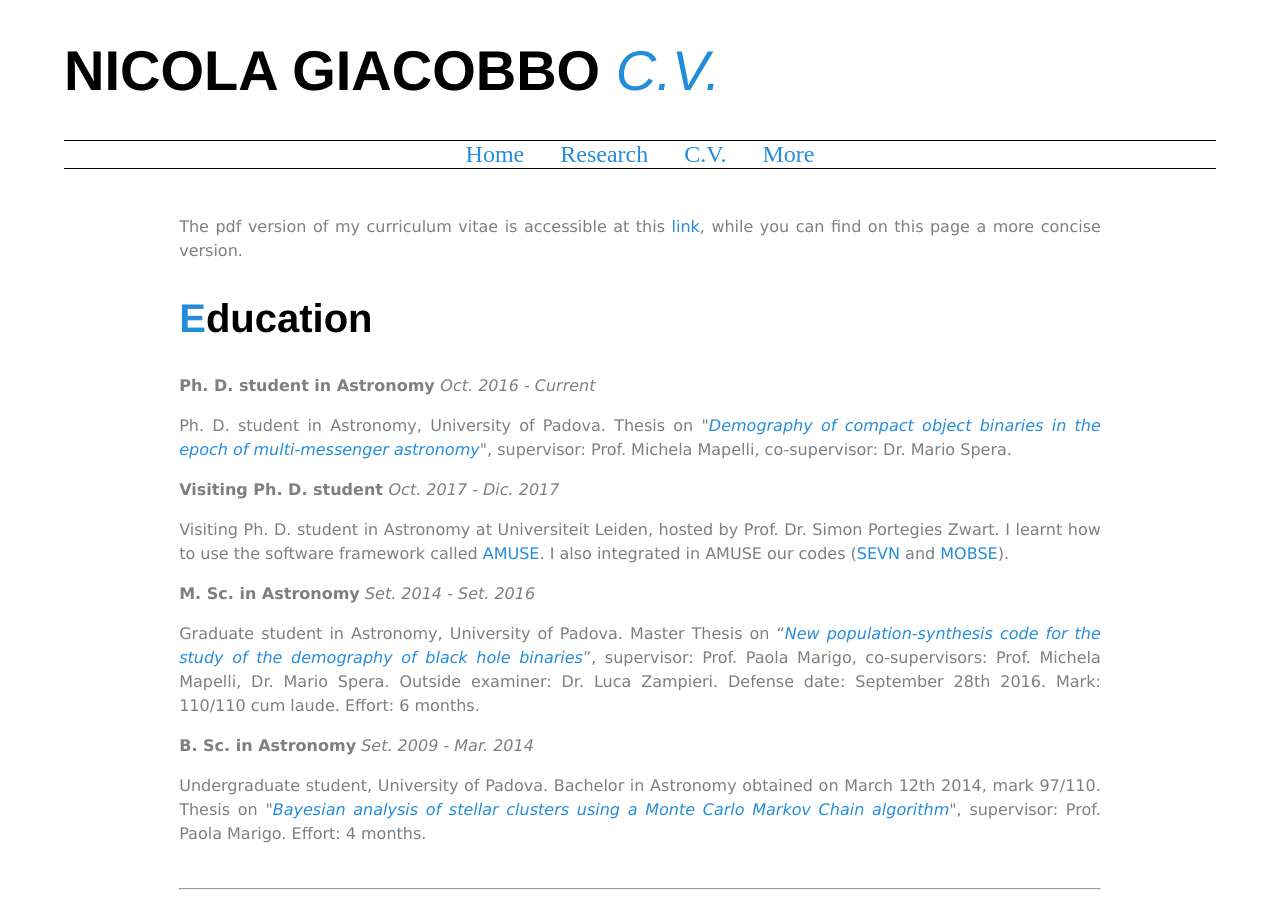
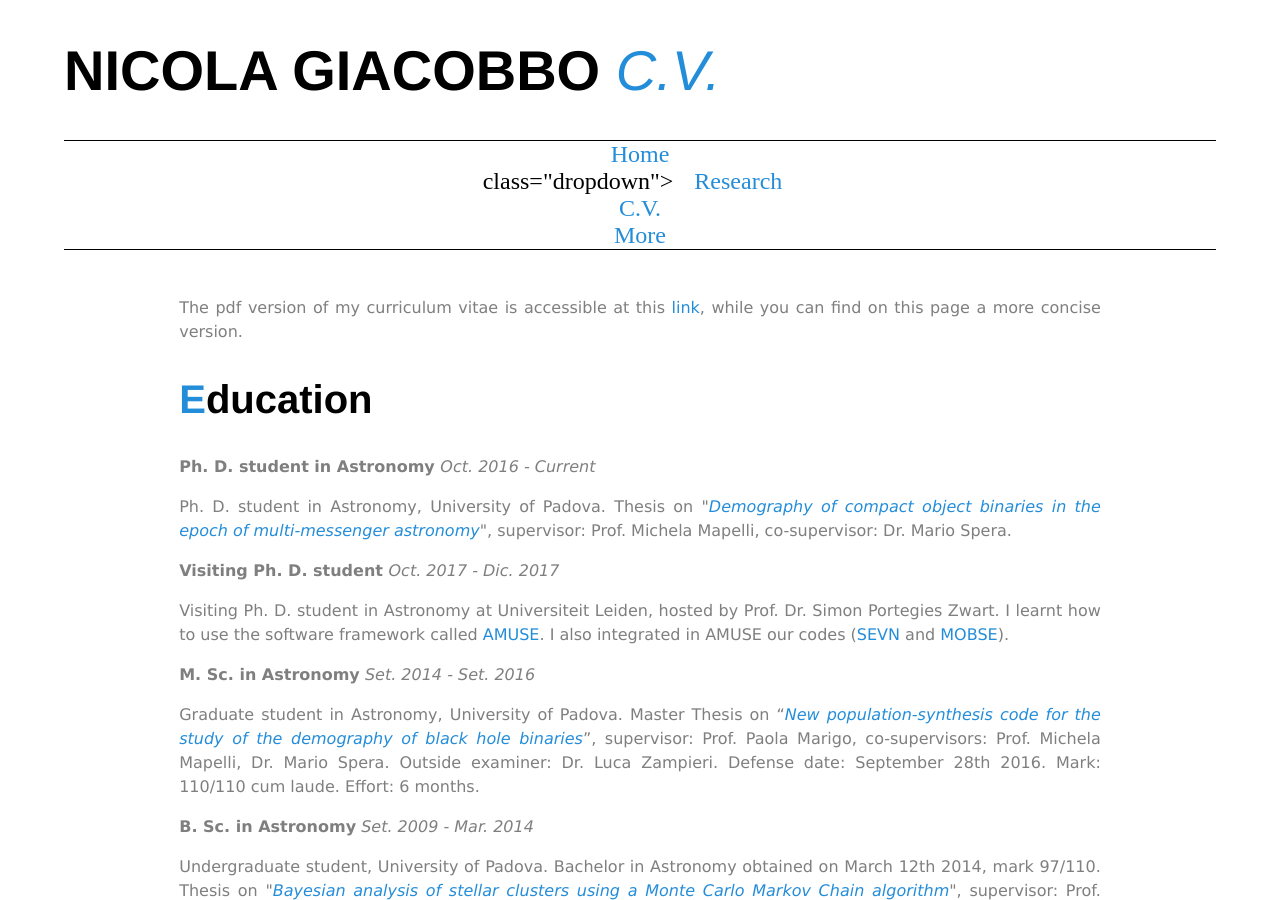
Before and after one commit to GiacobboNicola/giacobbonicola.github.io, a Jekyll site: the page built from item3.html, in a window 1280 px wide and 900 px high. Built offline with Jekyll 4.4.1, drawn with Linux system fonts in a browser that asks for light colours.

Commit message:
dropdown menu doesnt work

```diff
--- a/_layouts/cv.html
+++ b/_layouts/cv.html
@@ -20,17 +20,17 @@
 		<footer>
 		<div>
 			<ul class="mainmenu">
-				<a href="/">Home</a>
-				<div class="dropdown">
-						<a href="/item2">Research</a>
-						<div class="dropdown-content">
-							<a href="/item3">List of articles</a>
-							<a href="/item2">MOBSE</a>
-							<a href="/item2">SEVN</a>
-						</div>
+				<li><a href="/">Home</a></li>
+				<li> class="dropdown">
+					<a href="/item2">Research</a>
+					<div class="dropdown-content">
+						<a href="/item3">List of articles</a>
+						<a href="/item2">MOBSE</a>
+						<a href="/item2">SEVN</a>
 					</div>
-					<a href="/item3">C.V.</a>
-				<a href="/item4">More</a>
+				</li>
+				<li><a href="/item3">C.V.</a></li>
+				<li><a href="/item4">More</a></li>
 			</ul>
 		</div>
 		<footer>
```
